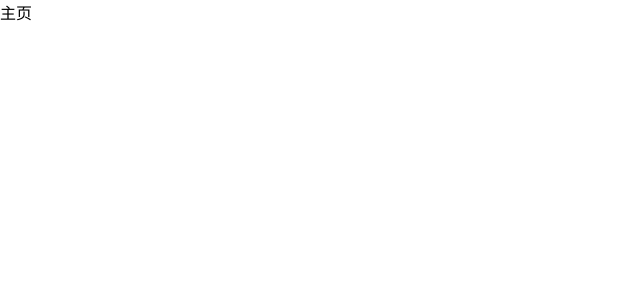
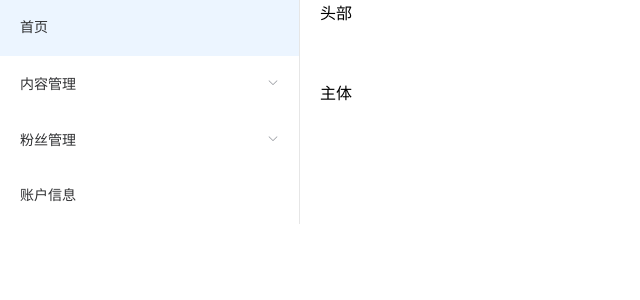
Before and after one commit to hellorqg/toutiao, a Vue app: page /#/home in a window 1280 px wide. Shown: the top 300 px of the page, without its empty margins (0-640 px from the left). Built offline with nearby package versions, Linux system fonts and the light colour scheme.

Commit message:
头条PC-主页模块-左侧导航菜单

```diff
--- /dev/null
+++ b/src/conponents/home/layou-aside.vue
@@ -0,0 +1,33 @@
+<template>
+<el-menu>
+    <el-menu-item index="one">首页</el-menu-item>
+    <!-- 下拉 -->
+    <el-submenu>
+        <span slot='title' idnex="one">内容管理</span>
+        <el-menu-item>发布文章</el-menu-item>
+        <el-menu-item>文章列表</el-menu-item>
+        <el-menu-item>评论管理</el-menu-item>
+        <el-menu-item>素材管理</el-menu-item>
+    </el-submenu>
+    <!-- 下拉2 -->
+      <el-submenu index="two">
+        <span slot='title' index="two">粉丝管理</span>
+        <el-menu-item>图文数据</el-menu-item>
+        <el-menu-item>粉丝概况</el-menu-item>
+        <el-menu-item>粉丝画像</el-menu-item>
+        <el-menu-item>粉丝列表</el-menu-item>
+    </el-submenu>
+
+    <el-menu-item>账户信息</el-menu-item>
+</el-menu>
+</template>
+
+<script>
+export default {
+
+}
+</script>
+
+<style>
+
+</style>
--- a/src/main.js
+++ b/src/main.js
@@ -8,7 +8,6 @@ import './styles/index.less'
 axios.defaults.baseURL = 'http://ttapi.research.itcast.cn/mp/v1_0'
 Vue.prototype.$axios = axios
 // 全局
-// Vue.use(axios)
 Vue.config.productionTip = false
 Vue.use(ElementUI)
 new Vue({
--- a/src/views/Home.vue
+++ b/src/views/Home.vue
@@ -1,13 +1,24 @@
 <template>
-  <div class="home">
-    主页
-  </div>
+  <el-container>
+    <!-- 左侧 -->
+    <el-aside>
+      <layouAside></layouAside>
+    </el-aside>
+    <!-- 右侧 -->
+    <el-container>
+      <el-header>头部</el-header>
+      <el-main>主体</el-main>
+    </el-container>
+  </el-container>
 </template>
 
 <script>
+import layouAside from '../conponents/home/layou-aside'
 // @ is an alias to /src
 
 export default {
-
+  components: {
+    'layouAside': layouAside
+  }
 }
 </script>
```
